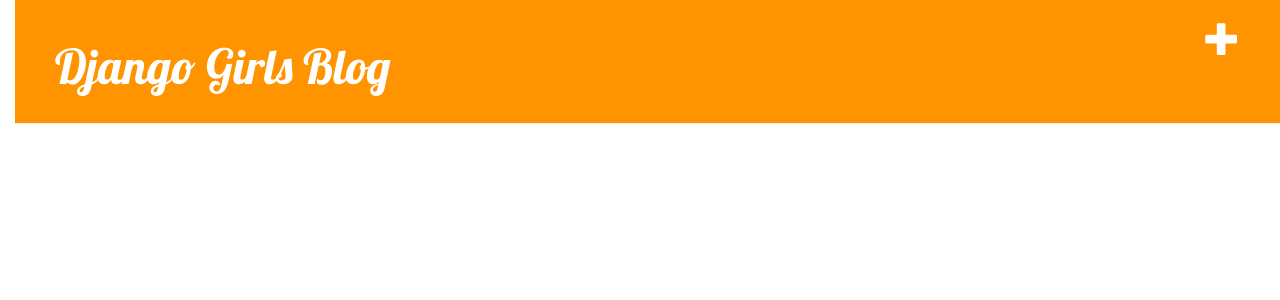
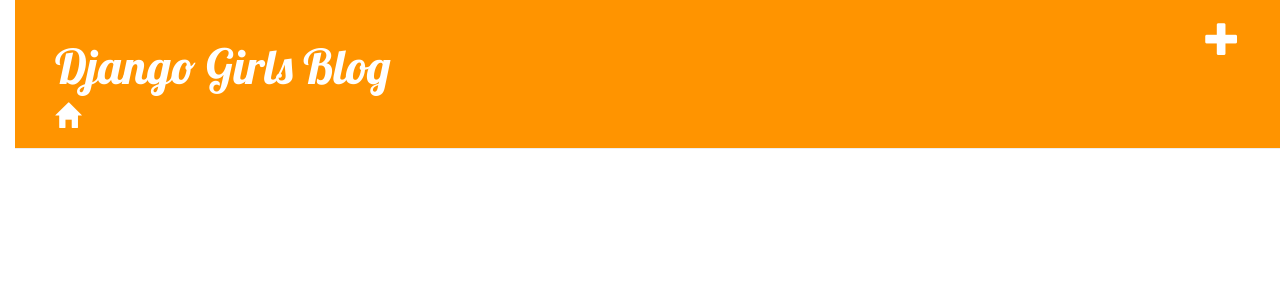
Before and after one commit to shingsalvana/djangoworkshop, a Django app: page / in a window 1280 px wide. Shown: the top 300 px of the page. Run offline with Django 3.2, Linux system fonts and the light colour scheme; data that the repository does not hold is empty; some libraries are stand-ins or nearby versions.

Commit message:
Last Commit

```diff
--- a/blog/static/css/blog.css
+++ b/blog/static/css/blog.css
@@ -44,6 +44,12 @@
     margin-right: 20px;
 }
 
+.home{
+    font-size: 25px;
+    color: #ffffff;
+
+}
+
 .post {
     margin-bottom: 70px;
 }
--- a/blog/templates/blog/base.html
+++ b/blog/templates/blog/base.html
@@ -12,6 +12,7 @@
     <div class="page-header">
     	<a href="{% url 'post_new' %}" class="top-menu"><span class="glyphicon glyphicon-plus"></span></a>
         <h1><a href="/">Django Girls Blog</a></h1>
+        <a href="{%url 'post_list'%}" class="home"><span class="glyphicon glyphicon-home"></span></a>
     </div>
     <div class="content container">
         <div class="row">
```
